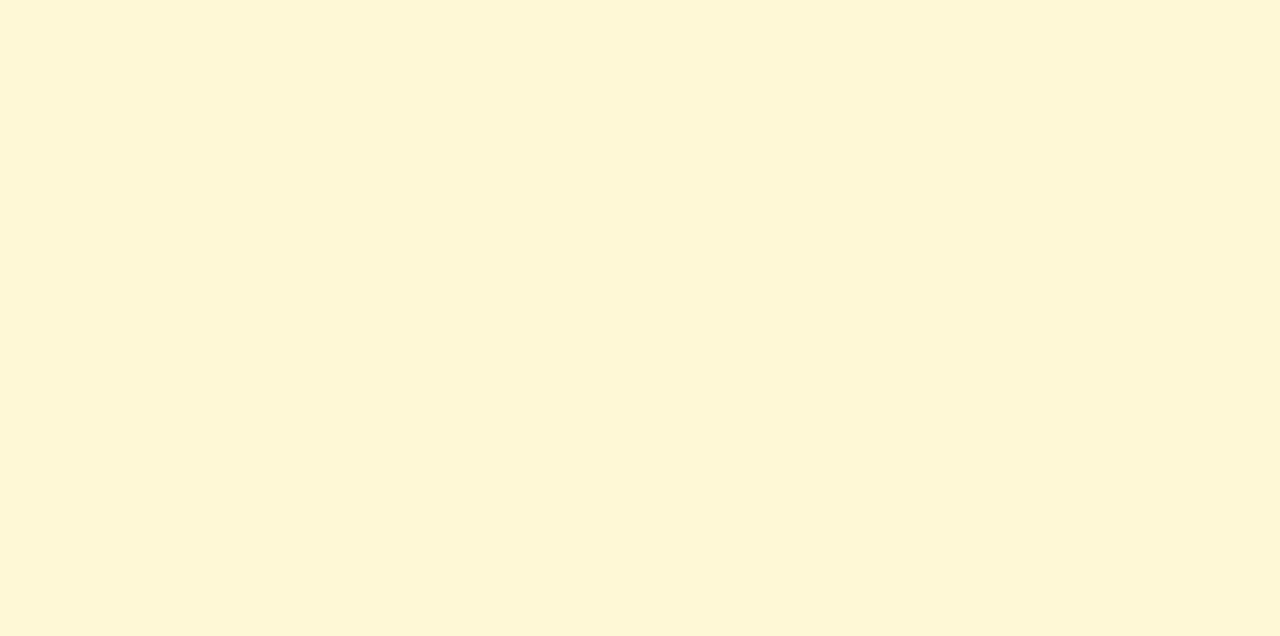
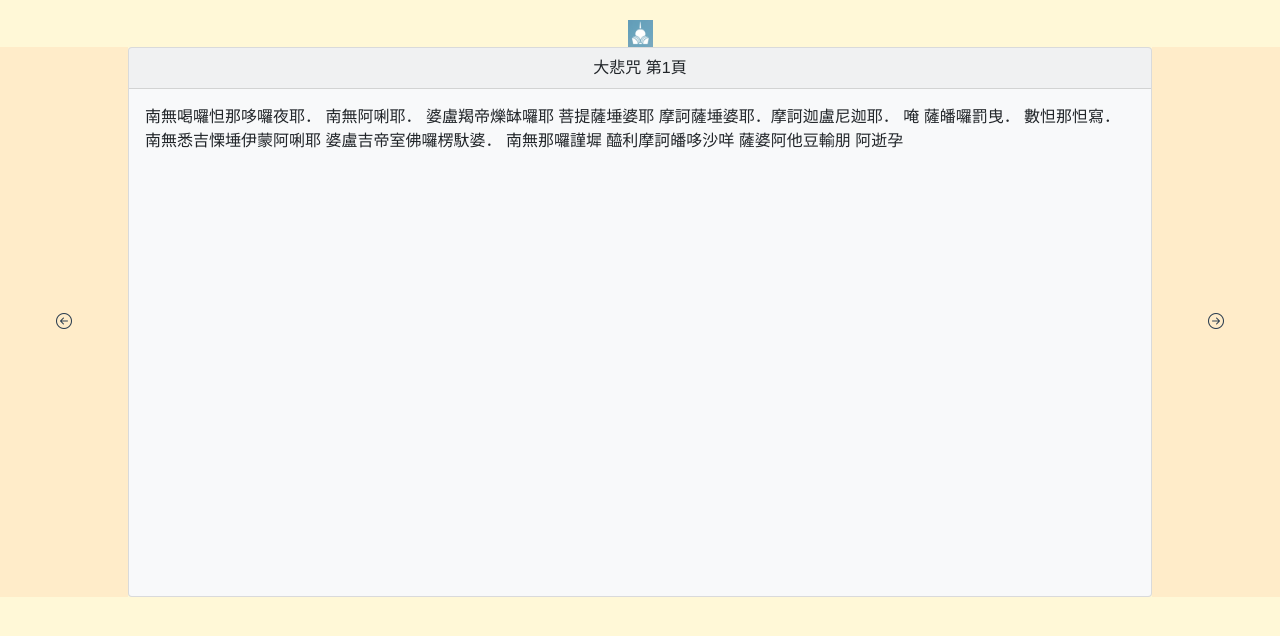
Before and after one commit to hanc1027-archive/vue_pumin_teenager_sutras, a Vue app: page /#/da in a window 1280 px wide. Before the commit this address had no page. Shown: the top 636 px of the page. Built offline with nearby package versions, Linux system fonts and the light colour scheme.

Commit message:
加入大悲咒(網頁版)

```diff
--- a/src/router/index.js
+++ b/src/router/index.js
@@ -1,6 +1,7 @@
 import { createRouter, createWebHashHistory } from 'vue-router'
 import Home from '../views/Home.vue'
 import Pu from '../views/Pu.vue'
+import Da from '../views/Da.vue'
 
 const routes = [
   {
@@ -13,6 +14,11 @@ const routes = [
     name: 'Pu',
     component: Pu
   },
+  {
+    path: '/da',
+    name: 'Da',
+    component: Da
+  },
 ]
 
 const router = createRouter({
--- /dev/null
+++ b/src/views/Da.vue
@@ -0,0 +1,114 @@
+<template>
+  <div>
+   <div><router-link to="/"><img src="@/assets/logo.png" style="width:25px"></router-link></div>
+    <div id="sidebar_left" @click="pre"><i class="bi bi-arrow-left-circle"></i></div>
+    <div id="sidebar_right" @click="next"><i class="bi bi-arrow-right-circle"></i></div>
+    <div id="content" class="card text-dark bg-light mb-3">
+      <div class="card-header">大悲咒 第{{which_page+1}}頁</div>
+      <div class="card-body">
+        <p class="card-text">{{pages[which_page]}}
+        </p>
+
+      </div>
+    </div>
+  </div>
+</template>
+
+<script>
+export default {
+    data(){
+        return{
+            which_page:0,
+            pages:[
+                `南無喝囉怛那哆囉夜耶． 南無阿唎耶．
+                    婆盧羯帝爍缽囉耶 菩提薩埵婆耶
+                    摩訶薩埵婆耶．摩訶迦盧尼迦耶．
+                    唵 薩皤囉罰曳． 數怛那怛寫．
+                    南無悉吉慄埵伊蒙阿唎耶
+                    婆盧吉帝室佛囉楞馱婆．
+                    南無那囉謹墀 醯利摩訶皤哆沙咩
+                    薩婆阿他豆輸朋 阿逝孕 `,
+                `薩婆薩哆那摩婆薩哆．那摩婆伽
+                    摩罰特豆． 怛姪他
+                    唵 阿婆盧醯  盧迦帝 迦羅帝 夷醯唎
+                    摩訶菩提薩埵． 薩婆薩婆． 摩囉摩囉．
+                    摩醯摩醯唎馱孕．俱盧俱盧羯蒙
+                    度盧度盧罰闍耶帝 摩訶罰闍耶帝．
+                    陀囉陀囉地唎尼 室佛囉耶
+                    遮囉遮囉． 摩麼罰摩囉 穆帝隸．
+                    伊醯伊醯．室那室那． 阿囉參佛囉舍利．
+                    罰娑罰參．佛囉舍耶．
+                    呼嚧呼嚧摩囉． 呼嚧呼嚧醯利．
+                    娑囉娑囉． 悉唎悉唎． 蘇嚧蘇嚧．
+                    菩提夜菩提夜 菩馱夜菩馱夜 彌帝利夜
+                    那囉謹墀．地利瑟尼那．`,
+                `婆夜摩那 娑婆訶．
+                    悉陀夜 娑婆訶．
+                    摩訶悉陀夜 娑婆訶．
+                    悉陀喻藝 室皤囉耶 娑婆訶．
+                    那囉謹墀 娑婆訶．
+                    摩囉那囉 娑婆訶．
+                    悉囉僧阿穆佉耶 娑婆訶．
+                    娑婆摩訶阿悉陀夜 娑婆訶．`,
+                `者吉囉阿悉陀夜 娑婆訶．
+                    波陀摩羯悉陀夜 娑婆訶．
+                    那囉謹墀皤伽囉耶 娑婆訶．
+                    摩婆利勝羯囉夜 娑婆訶．
+                    南無喝囉怛那哆囉夜耶． 南無阿唎耶
+                    婆嚧吉帝 爍皤囉夜 娑婆訶．
+                    唵 悉殿都 漫多囉 跋陀耶 娑婆訶．`
+            ]
+        }
+    },
+    methods:{
+        pre(){
+            if(this.which_page>0){
+                this.which_page--
+            }else if(this.which_page==0){
+                alert("這已是最前頁")
+            }
+        },
+        next(){
+            if(this.which_page<this.pages.length-1){
+                this.which_page++
+            }else if(this.which_page==this.pages.length-1){
+                alert("這已是最後頁,將帶您回到第1頁")
+                this.which_page=0
+            }
+        }
+    }
+};
+</script>
+
+<style scoped>
+#sidebar_left{
+    background-color:#FFECC9;
+    width:10%;
+    /* height:400px; */
+    text-align:center;
+    line-height:550px;
+    float:left;
+}
+#sidebar_right{
+    background-color:#FFECC9;
+    width:10%;
+    /* height:400px; */
+    text-align:center;
+    line-height:550px;
+    float:right;
+}
+#content{
+    /* margin-left:120px; */
+    /* margin-right:120px; */
+    width:80%;
+    size: 20px;
+    height:550px;
+    /* height:400px; */
+    /* background-color:#F2FFF2; */
+    /* line-height:400px; */
+    /* max-width: 40rem */
+}
+p{
+    text-align:left;
+}
+</style>
--- a/src/views/Home.vue
+++ b/src/views/Home.vue
@@ -8,6 +8,16 @@
       <li class="nav-item">
         <a href="https://online.fliphtml5.com/gtssx/jpoe/#p=1" target="_blank" class="nav-link active ebook-border">大悲普現-電子書</a>
       </li>
+      <li class="nav-item">
+        <router-link to="/pu" class="nav-link active ebook-border">普門品(網頁版)</router-link>
+      </li>
+      <li class="nav-item">
+        <router-link to="/da" class="nav-link active ebook-border">大悲咒(網頁版)</router-link>
+      </li></ul>
+      <ul
+      class="nav justify-content-center"
+      style="padding: auto; cursor: pointer"
+    >
       <li class="nav-item">
         <a
           :class= "functions_url_obj['sign_01']['isSelect']? 'nav-link active custom-border selected':'nav-link active custom-border'"
@@ -39,9 +49,6 @@
           @click="change_web('query_02')"
           >大悲咒-查詢</a
         >
-      </li>
-      <li class="nav-item">
-        <router-link to="/pu" :class= "functions_url_obj['query_02']['isSelect']? 'nav-link active custom-border selected':'nav-link active custom-border'">普門品經文</router-link>
       </li>
     </ul>
 
```
